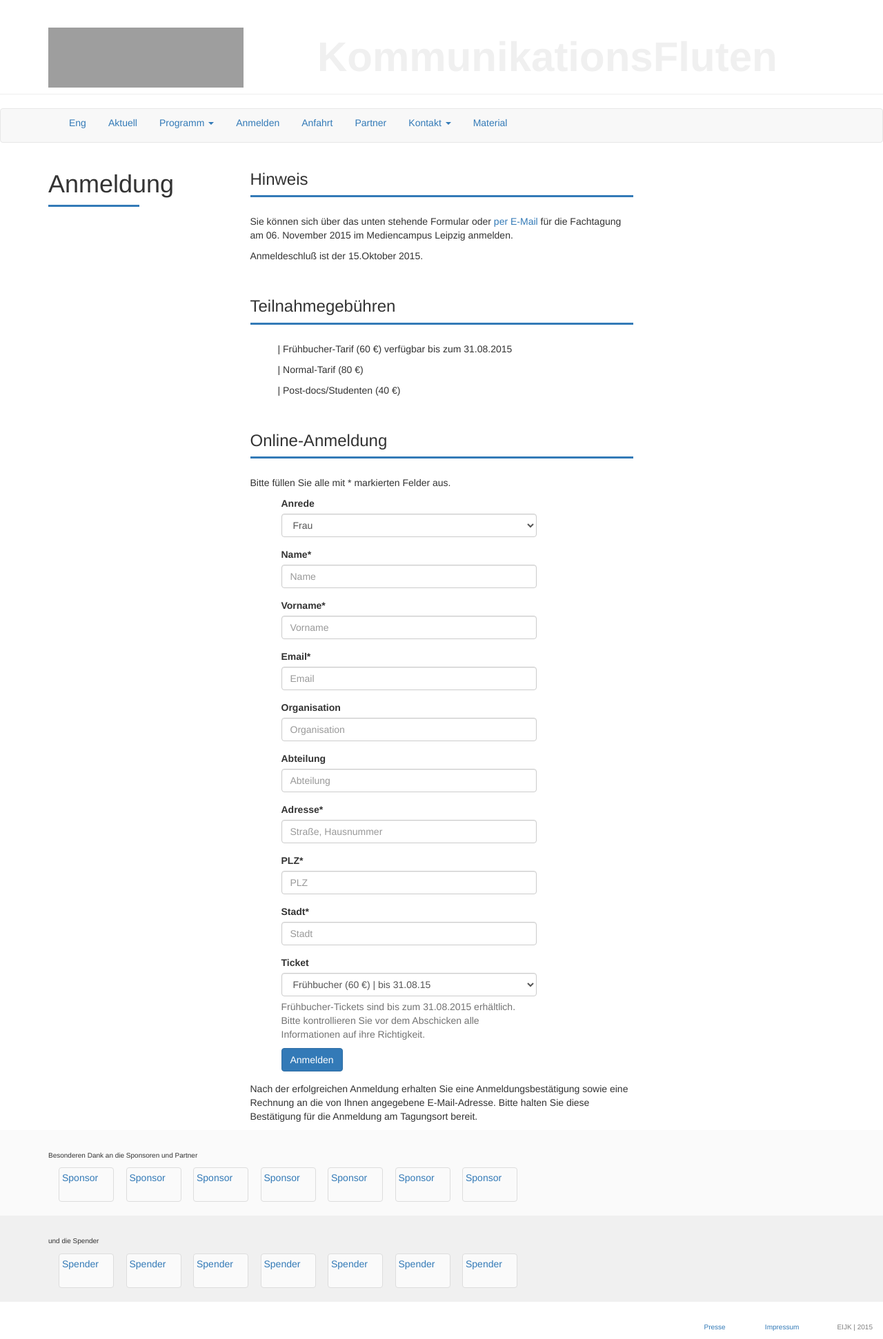
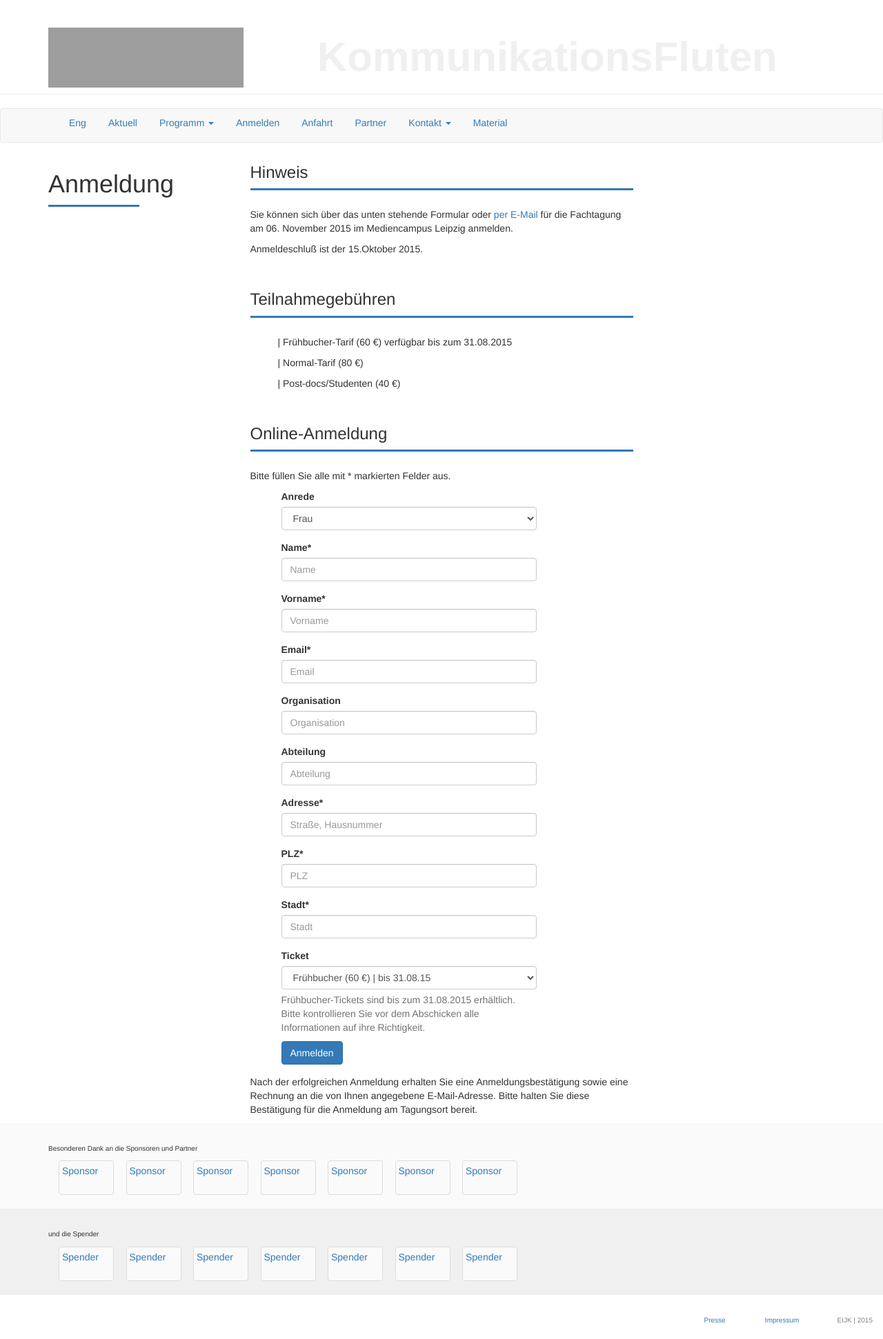
Before and after one commit to susedev/test, a Jekyll site: the page built from anmeldung.html, in a window 1280 px wide. Shown: the whole page at 69% size. Built offline with Jekyll 4.4.1, drawn with Linux system fonts in a browser that asks for light colours; nearby versions of some CDN libraries; grey boxes are pictures that could not be loaded.

Commit message:
Update anmeldung.html

```diff
--- a/anmeldung.html
+++ b/anmeldung.html
@@ -1,7 +1,7 @@
 ---
 title: Anmeldung
 ---
-<h3>Hinweis</h3>
+<h3 style="margin-top: 10px;">Hinweis</h3>
 
 <div class="box" style="background-color: #337AB7; height:3px; margin-top:3px; margin-bottom:25px;"></div>
 <p>Sie k&ouml;nnen sich &uuml;ber das unten stehende Formular oder <a href="mailto:kommunikationsfluten@eijc.eu?subject=Anmeldung%20zur%20Tagung%20%22KommunikationsFluten%22&amp;body=Sehr%20geehrte%20Damen%20und%20Herren%2C%20%0A%0Ahiermit%20m%C3%B6chte%20ich%20mich%20verbindlich%20f%C3%BCr%20die%20Teilnahme%20an%20der%20Konferenz%20%22KommunikationsFluten%22%2C%20am%206.%20November%202015%20im%20Mediencampus%2C%20Leipzig%2C%20anmelden.%0A%0AZu%20diesem%20Zweck%20%C3%BCbermittle%20ich%20Ihnen%20folgende%20Daten%20zu%20meiner%20Person%3A%0AName%0AVorname%0AOrganisation%20%0A(ggf.%20Abteilung)%0APostanschrift%0ATicketwunsch%20%3A%20%20Normal%20%7C%20Fr%C3%BChbucher%20%7C%20Student%2FPostdoc%20(nicht%20zutreffendes%20bitte%20streichen)%0A%0ABitte%20senden%20Sie%20mir%20eine%20Rechnung%20%C3%BCber%20die%20Tagungsgeb%C3%BChr%20an%20folgende%20Adresse%20(nicht%20zutreffendes%20bitte%20streichen)%3A%0AAdresse%20siehe%20oben%0Aoder%0Aabweichende%20Rechnungsadresse%3A%0AName%0AVorname%0AOrganisation%20%0A(ggf.%20Abteilung)%0APostanschrift%0A%0A%0AMit%20freundlichen%20Gr%C3%BC%C3%9Fen%0A%0A%0A%0A">per E-Mail</a> f&uuml;r die Fachtagung am 06. November 2015 im Mediencampus Leipzig anmelden.</p>
```
